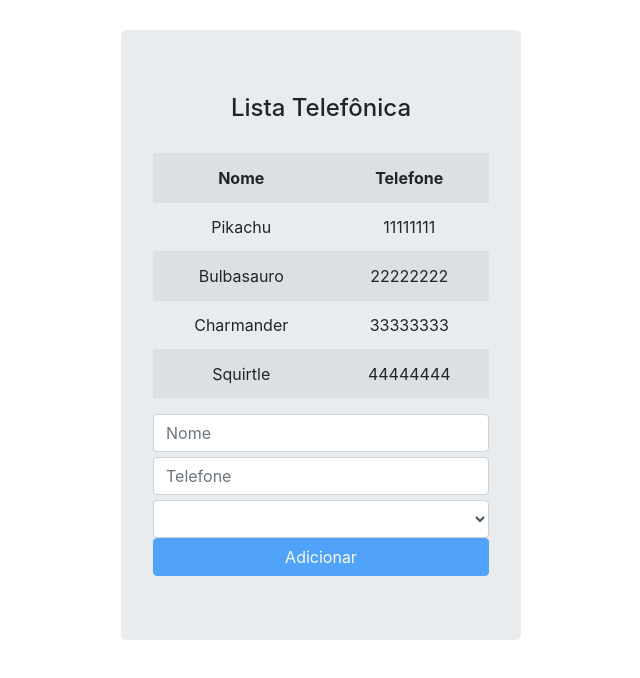
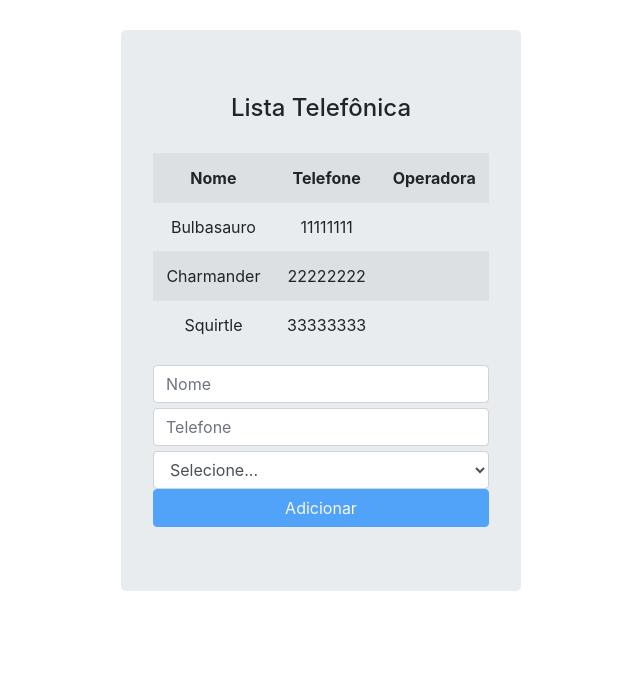
Before and after one commit to fergo8/angularjs_branas, a plain HTML site: page aula_03/index.html in a window 1280 px wide. Shown: the whole page, without its empty margins (319-959 px from the left). Drawn offline with nearby package versions, Linux system fonts and the light colour scheme.

Commit message:
#3 - Usando Diretivas - Parte 2

```diff
--- a/aula_03/index.html
+++ b/aula_03/index.html
@@ -32,10 +32,9 @@
             $scope.app = "Lista Telefônica"
 
             $scope.contatos = [
-                { nome: "Pikachu", telefone: "11111111" },
-                { nome: "Bulbasauro", telefone: "22222222" },
-                { nome: "Charmander", telefone: "33333333" },
-                { nome: "Squirtle", telefone: "44444444" }
+                { nome: "Bulbasauro", telefone: "11111111" },
+                { nome: "Charmander", telefone: "22222222" },
+                { nome: "Squirtle", telefone: "33333333" }
             ]
 
             $scope.operadoras = [
@@ -61,17 +60,21 @@
             <tr>
                 <th>Nome</th>
                 <th>Telefone</th>
+                <th>Operadora</th>
             </tr>
             <tr ng-repeat="contato in contatos">
                 <td>{{contato.nome}}</td>
                 <td>{{contato.telefone}}</td>
+                <td>{{contato.operadora.nome}}</td>
             </tr>
         </table>
 
         <input class="form-control" type="text" ng-model="contato.nome" placeholder="Nome" />
         <input class="form-control" type="text" ng-model="contato.telefone" placeholder="Telefone" />
 
-        <select class="form-control" ng-model="contato.operadora" ng-options="operadora.nome for operadora in operadoras"></select>
+        <select class="form-control" ng-model="contato.operadora" ng-options="operadora.nome for operadora in operadoras">
+            <option value="">Selecione...</option>
+        </select>
 
         <button class="btn btn-primary btn-block" ng-click="adicionarContato(contato)" ng-disabled="!contato.nome || !contato.telefone">Adicionar</button>
     </div>
```
Also changed, not shown: 1 other file.
